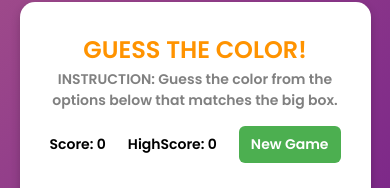
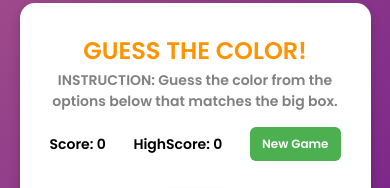
Before and after one commit to Torbex01/colorGameTask2HNG, a plain HTML site: page index.html in a window 390 px wide. Shown: the part 117-305 px from the top of the page. Drawn offline with Linux system fonts and the light colour scheme.

```diff
--- a/colorGame.css
+++ b/colorGame.css
@@ -187,6 +187,10 @@ nav {
     h3{
         font-size: 14px;
     }
+
+    #newGameButton{
+        font-size: 12px;
+    }
 }
 
 @media (max-width: 350px) {
```
